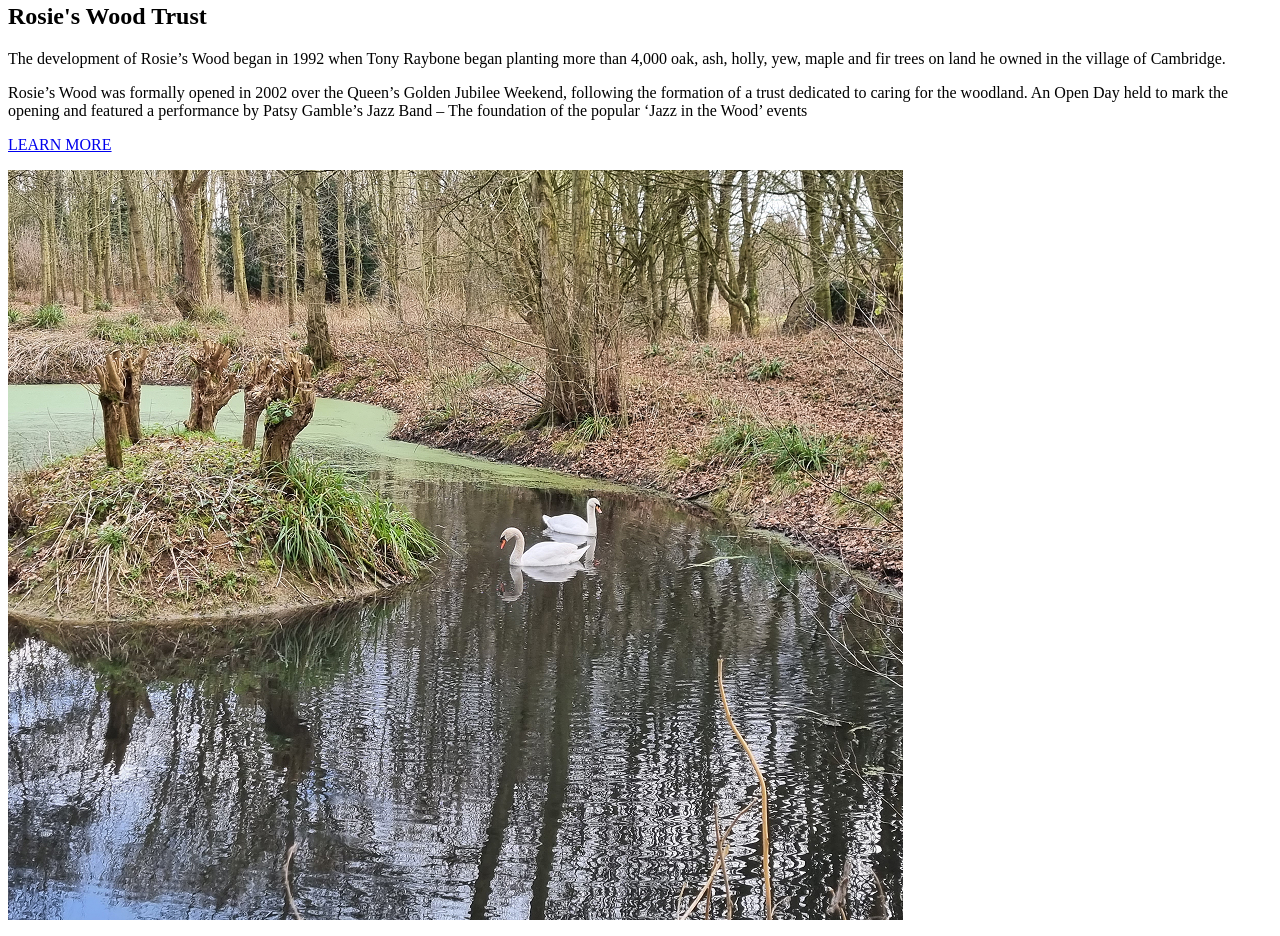
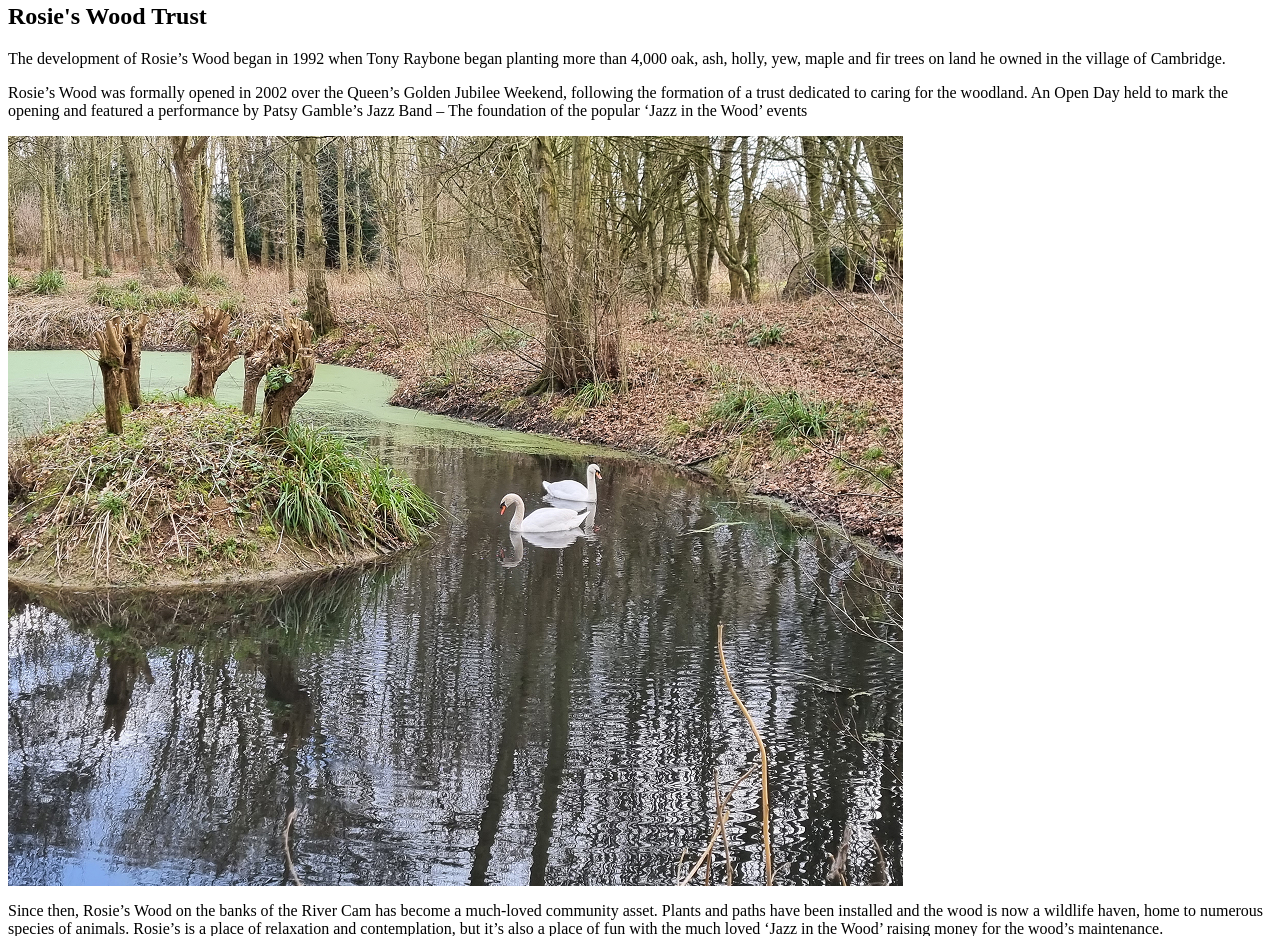
Before and after one commit to researchcollab/RosiesWood, a plain HTML site: page Mysite/pages/home/index.html in a window 1280 px wide. Shown: the part 815-1751 px from the top of the page. Drawn offline with Linux system fonts and the light colour scheme; files whose address does not match are found by name.

Commit message:
Update index.html
removed link temporarily

```diff
--- a/Mysite/pages/home/index.html
+++ b/Mysite/pages/home/index.html
@@ -3,6 +3,6 @@
 <h2>Rosie's Wood Trust</h2>
 <p>The development of Rosie’s Wood began in 1992 when Tony Raybone began planting more than 4,000 oak, ash, holly, yew, maple and fir trees on land he owned in the village of Cambridge.</p>
 <p>Rosie’s Wood was formally opened in 2002 over the Queen’s Golden Jubilee Weekend, following the formation of a trust dedicated to caring for the woodland. An Open Day held to mark the opening and featured a performance by Patsy Gamble’s Jazz Band – The foundation of the popular ‘Jazz in the Wood’ events</p>
-<p><a href="https://www.rosieswood.org.uk/history/">LEARN MORE</a></p>
+
 <p><img src="welimg.jpg" alt=""></p>
 <p>Since then, Rosie’s Wood on the banks of the River Cam has become a much-loved community asset. Plants and paths have been installed and the wood is now a wildlife haven, home to numerous species of animals. Rosie’s is a place of relaxation and contemplation, but it’s also a place of fun with the much loved ‘Jazz in the Wood’ raising money for the wood’s maintenance.</p>
```
